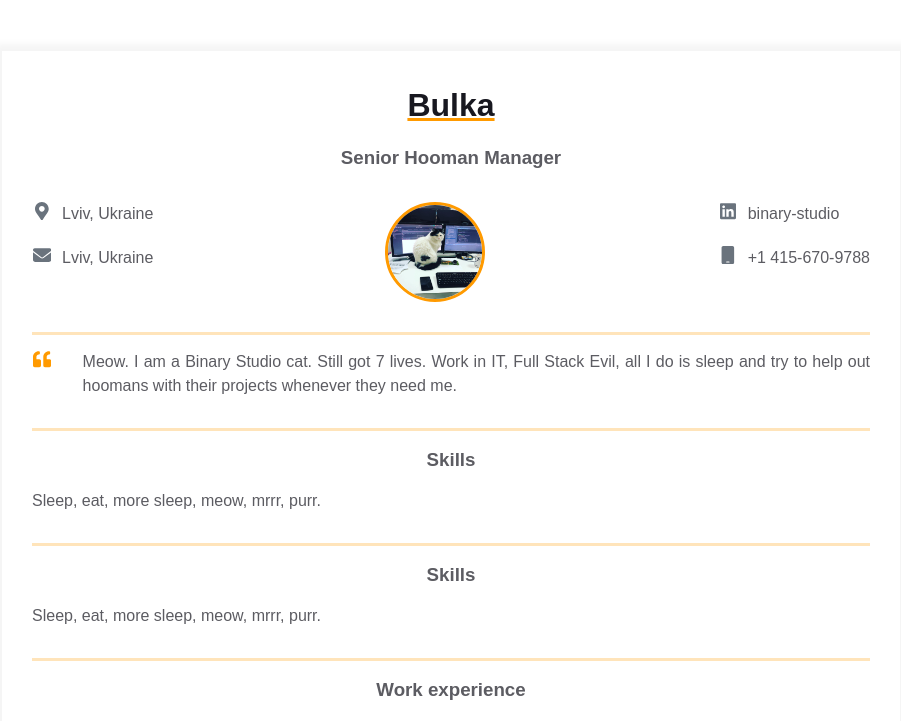
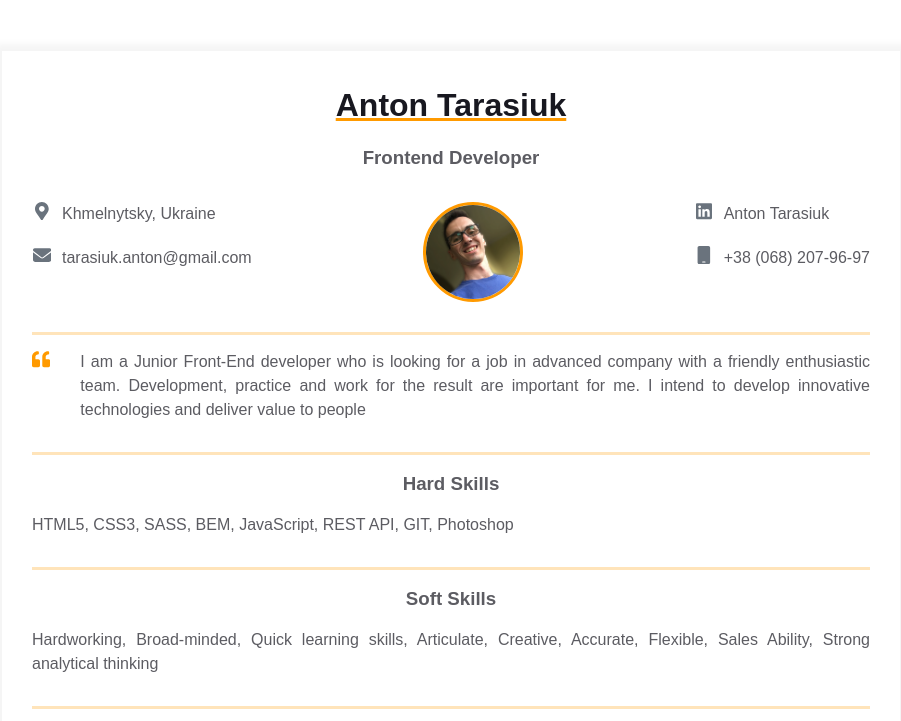
Before and after one commit to AntonTarasiuk/homepage, a plain HTML site: page index.html in a window 1280 px wide. Shown: the top 721 px of the page, without its empty margins (189-1090 px from the left). Drawn offline with Linux system fonts and the light colour scheme.

Commit message:
Finished own CV

```diff
--- a/index.html
+++ b/index.html
@@ -11,12 +11,12 @@
       <div class="resume">
         <div class="container">
           <div class="resume__block">
-            <h1 class="contact-info__header">Bulka</h1>
-            <h3 class="contact-info__sub-header">Senior Hooman Manager</h3>
+            <h1 class="contact-info__header">Anton Tarasiuk</h1>
+            <h3 class="contact-info__sub-header">Frontend Developer</h3>
 
             <div class="contact_info_container fh">
               <div class="contact-info__block">
-                <a href="https://goo.gl/maps/AqSb1QHSQNNSm96x9" rel="author" class="contact-info__item">
+                <a href="https://goo.gl/maps/bvf5tCD4XeN6T7vU8" rel="author" class="contact-info__item" target="_blank">
                   <div class="contact-info__item-icon-wrapper">
                     <svg class="contact-info__item-icon" xmlns="http://www.w3.org/2000/svg" viewBox="0 0 384 512">
                       <path
@@ -24,51 +24,45 @@
                       </path>
                     </svg>
                   </div>
-                  <span>Lviv, Ukraine</span>
+                  <span>Khmelnytsky, Ukraine</span>
                 </a>
-                <a href="https://goo.gl/maps/AqSb1QHSQNNSm96x9" rel="author" class="contact-info__item">
+                <a href="mailto:tarasiuk.anton@gmail.com" rel="author" class="contact-info__item">
                   <div class="contact-info__item-icon-wrapper">
-                    <!-- <svg class="contact-info__item-icon" xmlns="http://www.w3.org/2000/svg" viewBox="0 0 384 512">
-                      <path
-                        d="M172.268 501.67C26.97 291.031 0 269.413 0 192 0 85.961 85.961 0 192 0s192 85.961 192 192c0 77.413-26.97 99.031-172.268 309.67-9.535 13.774-29.93 13.773-39.464 0zM192 272c44.183 0 80-35.817 80-80s-35.817-80-80-80-80 35.817-80 80 35.817 80 80 80z">
-                      </path>
-                    </svg> -->
+
                     <svg class="contact-info__item-icon" xmlns="http://www.w3.org/2000/svg" viewBox="0 0 512 512">
                       <path
                       d="M464 64C490.5 64 512 85.49 512 112C512 127.1 504.9 141.3 492.8 150.4L275.2 313.6C263.8 322.1 248.2 322.1 236.8 313.6L19.2 150.4C7.113 141.3 0 127.1 0 112C0 85.49 21.49 64 48 64H464zM217.6 339.2C240.4 356.3 271.6 356.3 294.4 339.2L512 176V384C512 419.3 483.3 448 448 448H64C28.65 448 0 419.3 0 384V176L217.6 339.2z"/>
                     </svg>
 
                   </div>
-                  <span>Lviv, Ukraine</span>
+                  <span>tarasiuk.anton@gmail.com</span>
                 </a>
               </div>
 
               <div class="contact-info__block contact-info__block--center">
-                <img class="contact-info__avatar" src="assets/avatar-cat.jpg" alt="Avatar">
+                <img class="contact-info__avatar" src="assets/avatar.jpg" alt="Avatar">
               </div>
 
               <div class="contact-info__block">
-                <a href="https://ua.linkedin.com/company/binary-studio_241166" rel="author" class="contact-info__item">
+                <a href="https://www.linkedin.com/in/anton-tarasiuk-5b85a823b" rel="author" class="contact-info__item" target="_blank">
                   <div class="contact-info__item-icon-wrapper">
                     <svg class="contact-info__item-icon" xmlns="http://www.w3.org/2000/svg" viewBox="0 0 448 512">
                       <path d="M416 32H31.9C14.3 32 0 46.5 0 64.3v383.4C0 465.5 14.3 480 31.9 480H416c17.6 0 32-14.5 32-32.3V64.3c0-17.8-14.4-32.3-32-32.3zM135.4 416H69V202.2h66.5V416zm-33.2-243c-21.3 0-38.5-17.3-38.5-38.5S80.9 96 102.2 96c21.2 0 38.5 17.3 38.5 38.5 0 21.3-17.2 38.5-38.5 38.5zm282.1 243h-66.4V312c0-24.8-.5-56.7-34.5-56.7-34.6 0-39.9 27-39.9 54.9V416h-66.4V202.2h63.7v29.2h.9c8.9-16.8 30.6-34.5 62.9-34.5 67.2 0 79.7 44.3 79.7 101.9V416z">
                       </path>
                     </svg>
                   </div>
-                  <span>binary-studio</span>
+                  <span>Anton Tarasiuk</span>
                 </a>
-                <a href="tel:+14156709788" rel="author" class="contact-info__item">
+                <a href="tel:+380682079697" rel="author" class="contact-info__item">
                   <div class="contact-info__item-icon-wrapper">
                     <svg class="contact-info__item-icon" xmlns="http://www.w3.org/2000/svg" viewBox="0 0 384 512">
                       <path d="M320 0H64C37.5 0 16 21.5 16 48v416C16 490.5 37.5 512 64 512h256c26.5 0 48-21.5 48-48v-416C368 21.5 346.5 0 320 0zM240 447.1C240 456.8 232.8 464 224 464H159.1C151.2 464 144 456.8 144 448S151.2 432 160 432h64C232.8 432 240 439.2 240 447.1z"/>
                     </svg>
                   </div>
-                  <span>+1 415-670-9788</span>
+                  <span>+38 (068) 207-96-97</span>
                 </a>
 
               </div>
-              <!-- <div class="contact-info__block">
-              </div> -->
             </div>
           </div>
         </div>
@@ -83,10 +77,8 @@
                   </path>
                 </svg>
               </div>
-              <p class="intro_text">Meow.
-                I am a Binary Studio cat. Still got 7 lives. Work in IT, Full Stack Evil,
-                all I do is sleep and try to help out hoomans with their projects whenever
-                they need me.
+              <p class="intro_text">I am a Junior Front-End developer who is looking for a job in advanced company with a friendly enthusiastic team. Development, practice and work for the
+                result are important for me. I intend to develop innovative technologies and deliver value to people
               </p>
             </div>
           </div>
@@ -95,8 +87,8 @@
         <div class="container">
           <div class="resume__block">
             <div class="skills">
-              <h3 class="skills__header">Skills</h3>
-              <p class="skills__text">Sleep, eat, more sleep, meow, mrrr, purr. </p>
+              <h3 class="skills__header">Hard Skills</h3>
+              <p class="skills__text">HTML5, CSS3, SASS, BEM, JavaScript, REST API, GIT, Photoshop</p>
             </div>
           </div>
         </div>
@@ -104,8 +96,8 @@
         <div class="container">
           <div class="resume__block">
             <div class="skills">
-              <h3 class="skills__header">Skills</h3>
-              <p class="skills__text">Sleep, eat, more sleep, meow, mrrr, purr. </p>
+              <h3 class="skills__header">Soft Skills</h3>
+              <p class="skills__text">Hardworking, Broad-minded, Quick learning skills, Articulate, Creative, Accurate, Flexible, Sales Ability, Strong analytical thinking</p>
             </div>
           </div>
         </div>
@@ -183,11 +175,10 @@
                   <div class="experiences__company-project">
                     <span class="experiences__company-project-role">Head of the partner department / Procurement Manager, 2018-2020</span>
                     <ul class="experiences__company-project-responsibilities">
-                      <li>Searching for a new partners and attracting them to the company</li>
+                      <li>Searching for new partners and attracting them to the company</li>
                       <li>Supervision in the development of CRM-system for partners and its further improvement</li>
                       <li>Department management, audit, conflict resolution</li>
-                      <li>Search for new products on the world market of mobile accessories, other gadgets, analysis and forecasting of their future demand in the Ukrainian market
-                      </li>
+                      <li>Search for new products on the world's market of mobile accessories, other gadgets, analysing and forecasting of their future demand in the Ukrainian market</li>
                       <li>Formation of general and urgent procurement lists</li>
                     </ul>
                   </div>
--- a/styles.css
+++ b/styles.css
@@ -282,7 +282,7 @@ body {
 }
 
 .additional-info__languages-header {
-    color: var(--secondary-text-color);
+    color: var(--primary-text-color);
     text-align: left;
     margin-bottom: 20px;
 }
```
Also changed, not shown: assets/avatar.jpg (added).
